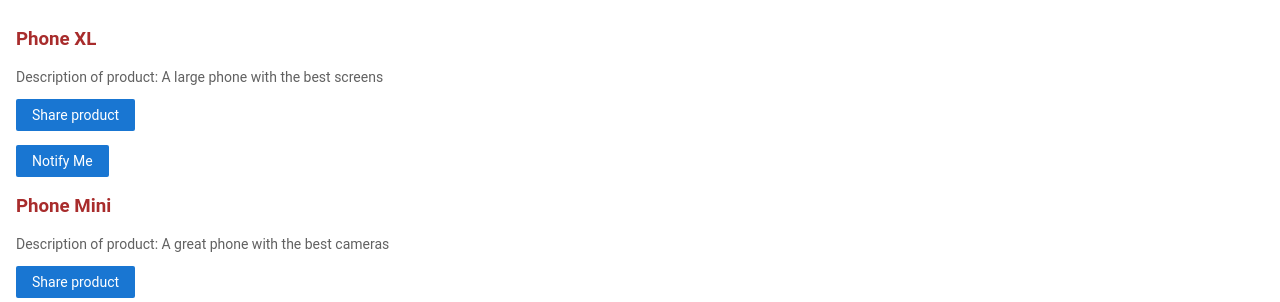
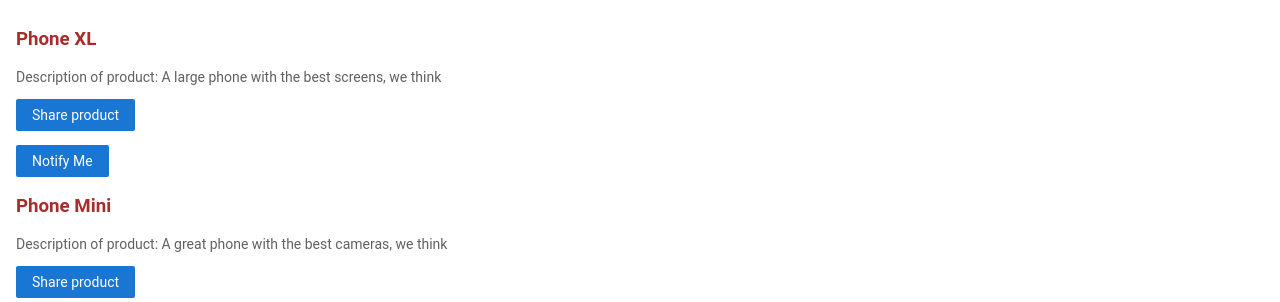
Before and after one commit to dieterjava/angular-dtbng7, an Angular app: page / in a window 1280 px wide. Shown: the part 121-423 px from the top of the page. Built offline with nearby package versions, Linux system fonts and the light colour scheme.

Commit message:
1 file modified

```diff
--- a/src/app/products.ts
+++ b/src/app/products.ts
@@ -2,12 +2,12 @@ export const products = [
   {
     name: 'Phone XL',
     price: 799,
-    description: 'A large phone with the best screens'
+    description: 'A large phone with the best screens, we think'
   },
   {
     name: 'Phone Mini',
     price: 699,
-    description: 'A great phone with  the best cameras'
+    description: 'A great phone with  the best cameras, we think'
   },
   {
     name: 'Phone Standard',
```
